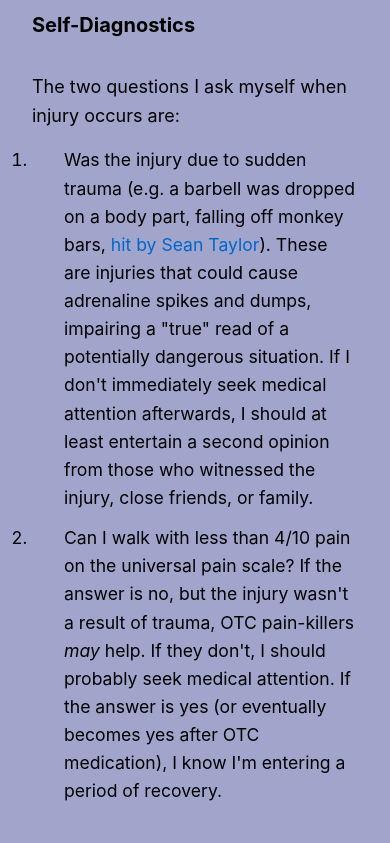
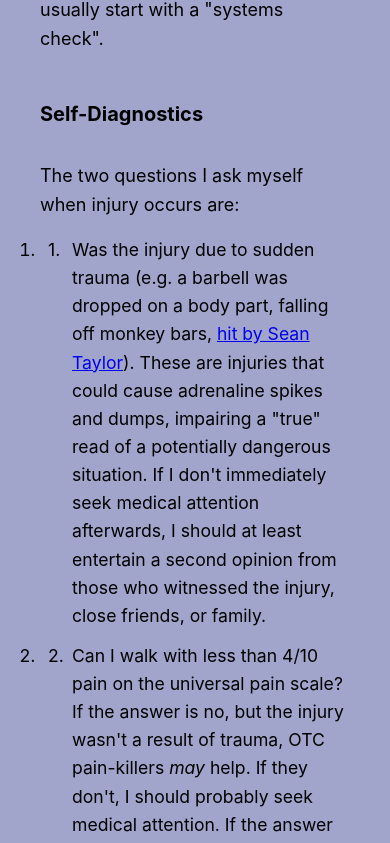
Before and after one commit to MaanasSathaye/msathaye.com, a React (Vite) app in the folder msathaye-console/: page /posts/approaching-rehab-and-recovery in a window 390 px wide. Shown: the part 1638-2481 px from the top of the page. Built offline with nearby package versions, Linux system fonts and the light colour scheme.

Commit message:
padding on mobile

```diff
--- a/msathaye-console/src/css/App.css
+++ b/msathaye-console/src/css/App.css
@@ -445,6 +445,13 @@ body {
   text-decoration: underline;
 }
 
+.content-section {
+  max-width: 800px;
+  width: 100%;
+  margin: 0 auto;
+  padding-top: 3rem;
+}
+
 ol {
   list-style-type: decimal;
   margin: 1rem 0;
@@ -456,14 +463,26 @@ ol li {
   line-height: 1.6;
   margin: 0.75rem 0;
   font-weight: normal;
-  padding-left: 2rem;
+  padding-left: 2.5rem;
+  position: relative;
 }
 
-ol li a {
-  color: #0066cc;
-  text-decoration: none;
+ol li::before {
+  position: absolute;
+  left: 1rem;
+  content: counter(list-item) ".";
 }
 
-ol li a:hover {
-  text-decoration: underline;
+@media (max-width: 768px) {
+  .content-section {
+    padding: 2rem 1rem 1rem 1rem;
+  }
+
+  ol li {
+    padding-left: 2rem;
+  }
+
+  ol li::before {
+    left: 0.5rem;
+  }
 }
```
